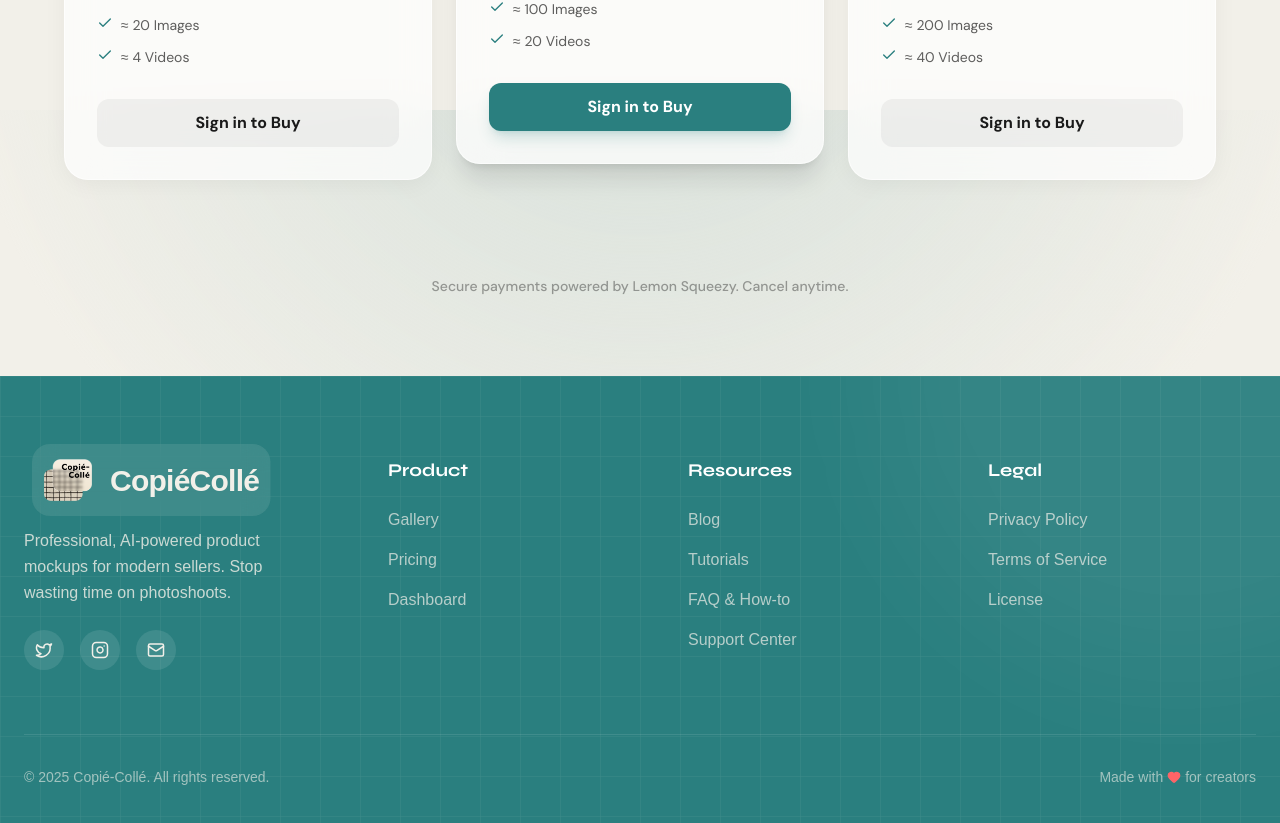
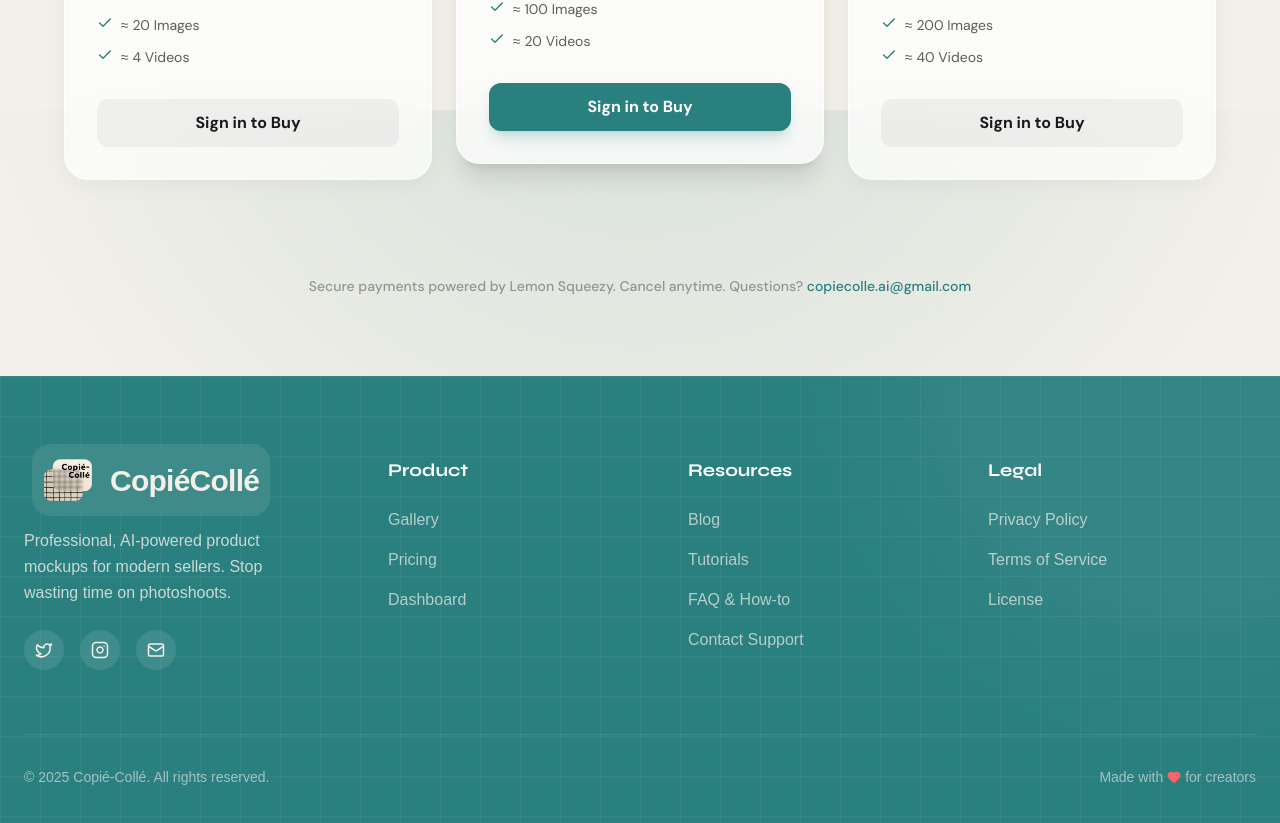
Before and after one commit to fran6will/mockups, a Next.js app: page /pricing in a window 1280 px wide. Shown: the part 1490-2313 px from the top of the page. Built offline with nearby package versions, Linux system fonts and the light colour scheme; no server answers.

Commit message:
feat: Add support email to footer and pricing page

```diff
--- a/src/app/pricing/page.tsx
+++ b/src/app/pricing/page.tsx
@@ -307,7 +307,7 @@ export default function PricingPage() {
 
                 <div className="mt-24 text-center">
                     <p className="text-ink/40 text-sm font-medium">
-                        Secure payments powered by Lemon Squeezy. Cancel anytime.
+                        Secure payments powered by Lemon Squeezy. Cancel anytime. Questions? <a href="mailto:copiecolle.ai@gmail.com" className="text-teal hover:underline">copiecolle.ai@gmail.com</a>
                     </p>
                 </div>
             </main>
--- a/src/components/ui/Footer.tsx
+++ b/src/components/ui/Footer.tsx
@@ -38,7 +38,7 @@ export default function Footer() {
                             <a href="#" aria-label="Follow us on Instagram" className="w-10 h-10 rounded-full bg-white/10 flex items-center justify-center hover:bg-white/20 transition-colors">
                                 <Instagram size={18} />
                             </a>
-                            <a href="#" aria-label="Contact us via Email" className="w-10 h-10 rounded-full bg-white/10 flex items-center justify-center hover:bg-white/20 transition-colors">
+                            <a href="mailto:copiecolle.ai@gmail.com" aria-label="Contact us via Email" className="w-10 h-10 rounded-full bg-white/10 flex items-center justify-center hover:bg-white/20 transition-colors">
                                 <Mail size={18} />
                             </a>
                         </div>
@@ -60,7 +60,7 @@ export default function Footer() {
                                 <li><a href="#" className="hover:text-white transition-colors">Blog</a></li>
                                 <li><a href="#" className="hover:text-white transition-colors">Tutorials</a></li>
                                 <li><Link href="/faq" className="hover:text-white transition-colors">FAQ & How-to</Link></li>
-                                <li><a href="#" className="hover:text-white transition-colors">Support Center</a></li>
+                                <li><a href="mailto:copiecolle.ai@gmail.com" className="hover:text-white transition-colors">Contact Support</a></li>
                             </ul>
                         </div>
                         <div>
```
